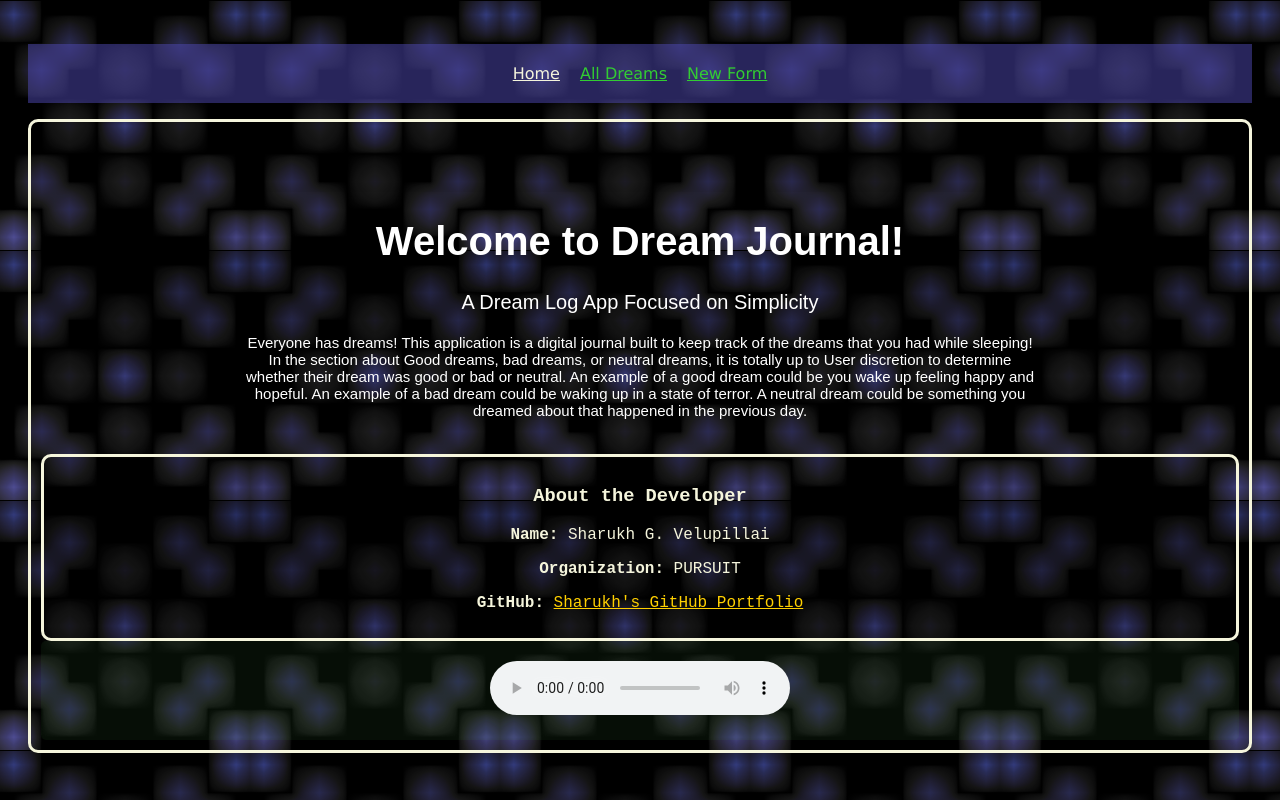
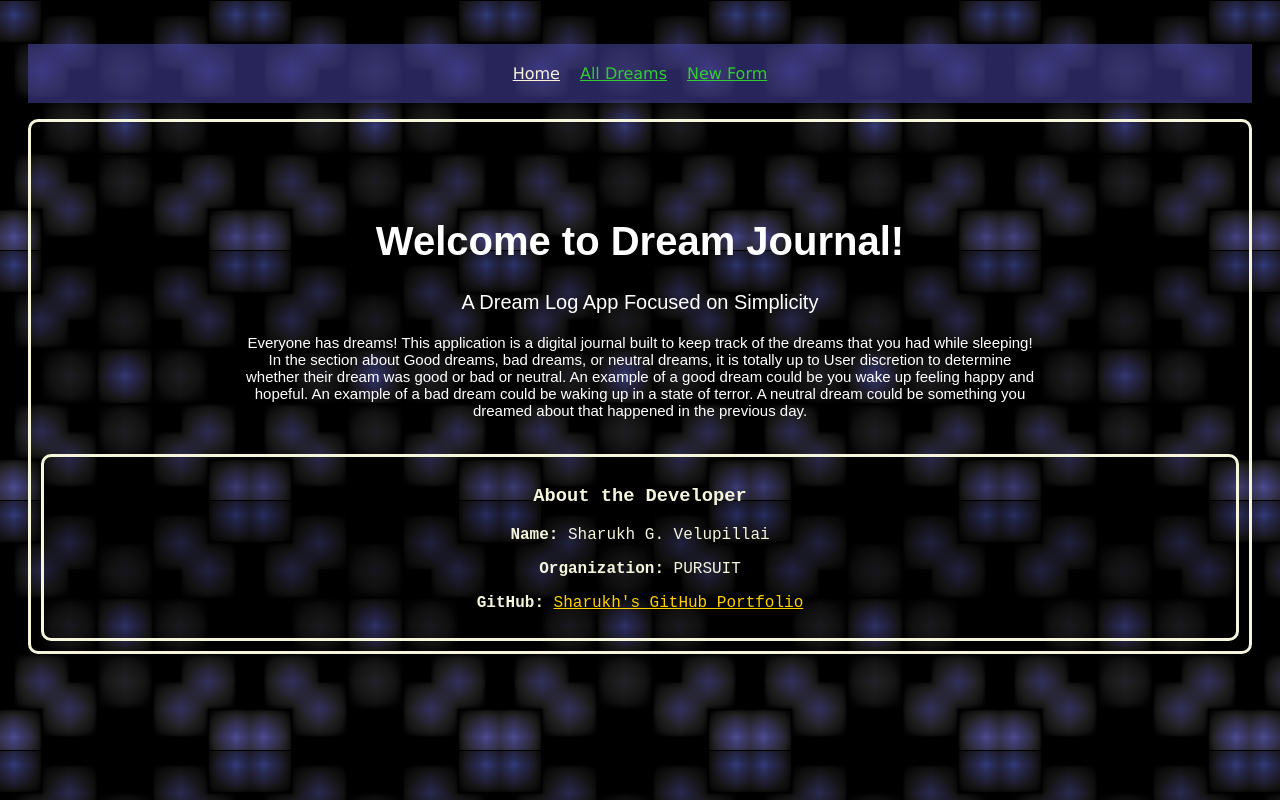
Before and after one commit to SharukhGV/local-dream-storage-journal, a React (Create React App) app: page / in a window 1280 px wide. Built offline with nearby package versions, Linux system fonts and the light colour scheme.

Commit message:
audio removal

```diff
--- a/src/Pages/Home.js
+++ b/src/Pages/Home.js
@@ -89,7 +89,7 @@ const Home = () => {
     {userShow ? <p>{userShowNAME}</p> : <p>{userShowNAME}</p>} */}
     </div>
 
-< DreamSound />
+{/* < DreamSound /> */}
 
 
   </div>
```
